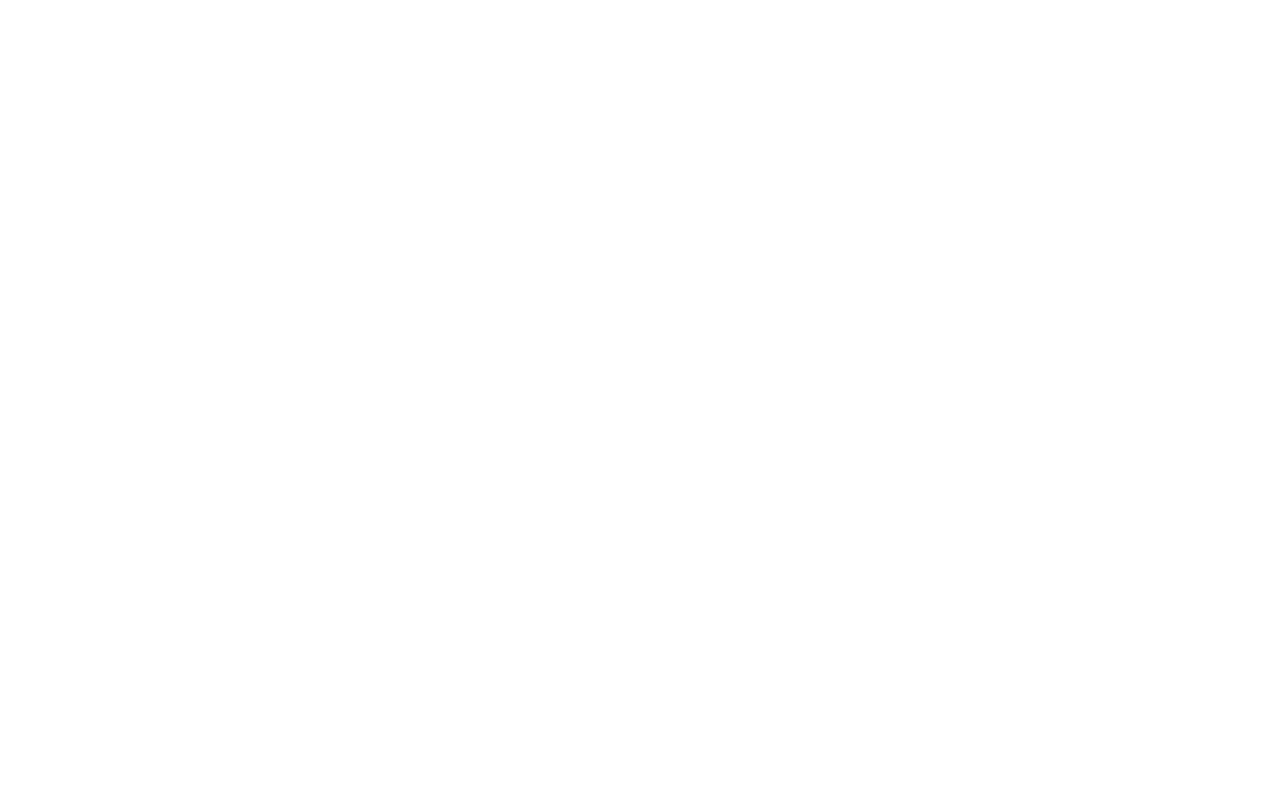
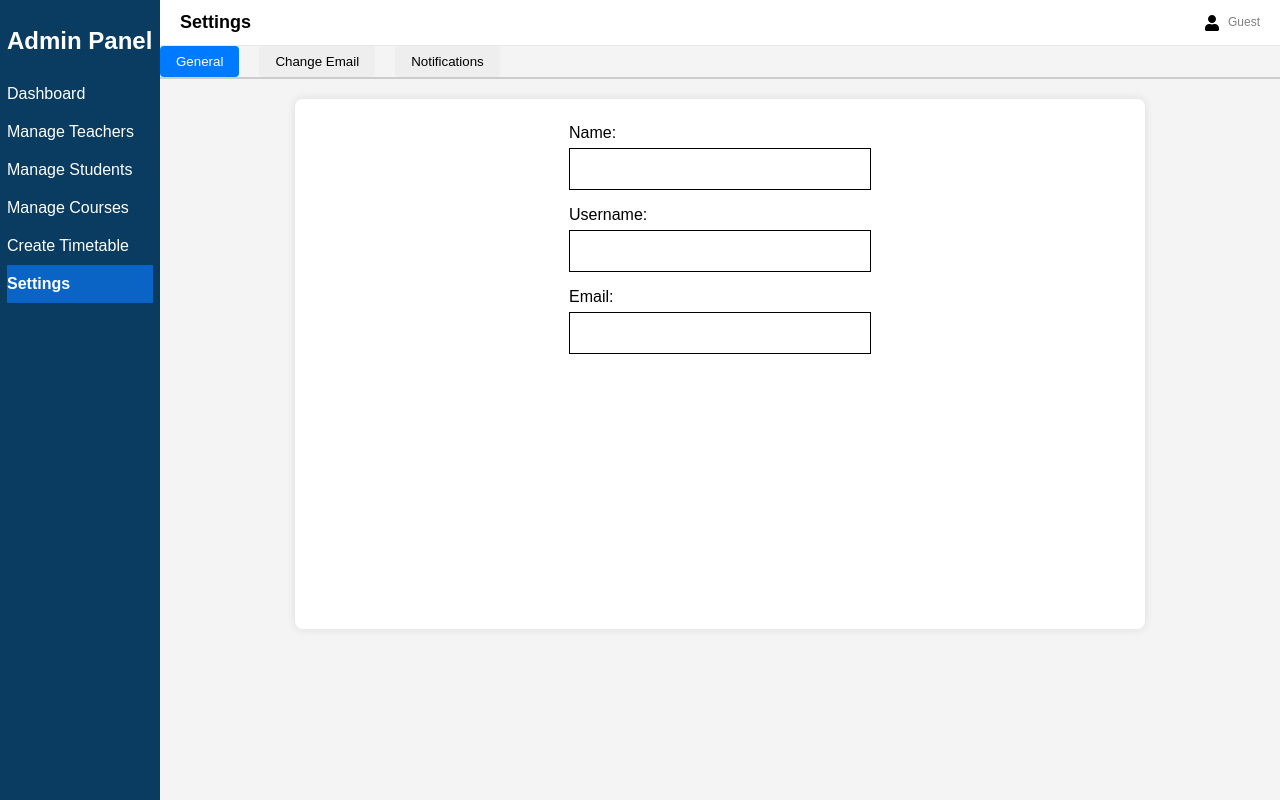
Before and after one commit to ChandrikaLinkEZ/Smart_Class_Crew, a React (Create React App) app in the folder timetablescheduler/: page /settings in a window 1280 px wide. Before the commit this address had no page. Built offline with nearby package versions, Linux system fonts and the light colour scheme.

Commit message:
Settings page addition

```diff
--- /dev/null
+++ b/timetablescheduler/src/Admin/SettingsPage.css
@@ -0,0 +1,331 @@
+/* SettingsPage.css */
+
+.settings-page {
+  display: flex;
+  height: 100vh;
+  font-family: 'Segoe UI', Tahoma, Geneva, Verdana, sans-serif;
+}
+
+/* Main Content */
+.settings-content {
+  flex: 1;
+  background-color: #f4f4f4;
+}
+
+.tabs {
+  display: flex;
+  gap: 10px;
+  margin-bottom: 20px;
+}
+
+.tabs button {
+  background-color: #ddd;
+  border: none;
+  padding: 10px 20px;
+  cursor: pointer;
+  border-radius: 5px;
+  font-weight: 500;
+  transition: background-color 0.2s;
+}
+
+.tabs button.active {
+  background-color: #3498db;
+  color: white;
+}
+
+.tabs button:hover:not(.active) {
+  background-color: #bbb;
+}
+
+.form-section {
+  background: white;
+  padding: 25px;
+  border-radius: 8px;
+  box-shadow: 0 0 10px rgba(0, 0, 0, 0.1);
+  display: flex;
+  justify-content: center;
+  max-width: 800px;
+  margin: auto;
+  height: 60%;
+  min-height: 400px;
+}
+
+.tab-content label {
+  display: block;
+  margin-bottom: 15px;
+  font-weight: 500;
+}
+
+.tab-content input,
+.tab-content textarea {
+  width: 100%;
+  padding: 10px;
+  margin-top: 5px;
+  border: 1px solid #ccc;
+  border-radius: 4px;
+  font-size: 14px;
+  resize: vertical;
+}
+
+
+/* Layout */
+.manage-container {
+   display: flex;
+   height: 100vh;
+   background: #f5f7fa;
+}
+
+.tabs {
+   display: flex;
+   border-bottom: 2px solid #ccc;
+}
+
+.tab {
+   padding: 10px 20px;
+   cursor: pointer;
+   border: none;
+   outline: none;
+   background: none;
+   font-size: 16px;
+   border-bottom: 3px solid transparent;
+   transition: all 0.3s ease;
+}
+
+.tab:hover {
+   background: #f5f5f5;
+}
+
+.tab.active-tab {
+   border-bottom: 3px solid #007bff;
+   font-weight: bold;
+   color: #007bff;
+}
+
+/* Main course area */
+.course {
+   flex: 1;
+   padding: 20px;
+}
+
+/* Table */
+.courses-table {
+   width: 100%;
+   border-collapse: collapse;
+   margin-bottom: 20px;
+   background: white;
+   box-shadow: 0 2px 6px rgba(0, 0, 0, 0.1);
+}
+
+.courses-table th,
+.courses-table td {
+   border: 1px solid #e2e8f0;
+   padding: 10px;
+   text-align: left;
+   font-size: 14px;
+}
+
+.courses-table th {
+   background: #f1f5f9;
+   font-weight: 600;
+}
+
+.courses-table td {
+   background: #fff;
+}
+
+.courses-table tr:nth-child(even) td {
+   background: #f9fafb;
+}
+
+/* Buttons */
+.add-btn,
+.edit-btn,
+.delete-btn,
+.save-btn,
+.cancel-btn {
+   padding: 6px 12px;
+   border: none;
+   border-radius: 6px;
+   cursor: pointer;
+   font-size: 14px;
+}
+
+.add-btn {
+   background-color: #004d73;
+   color: white;
+   padding: 10px 20px;
+   border-radius: 8px;
+   display: block;
+   margin-top: 10px;
+   margin-left: 10px;
+   transition: background-color 0.3s;
+}
+
+.add-btn:hover:enabled {
+   background-color: #003d59;
+}
+
+.add-btn:disabled,
+.add-btn.disabled-btn {
+   background-color: #c9c9c9;
+   cursor: not-allowed;
+}
+
+.edit-btn,
+.delete-btn {
+   padding: 6px 10px;
+   margin-right: 5px;
+   border-radius: 4px;
+}
+
+.edit-btn {
+   background: #007bff;
+   color: white;
+}
+
+.delete-btn {
+   background: #d9534f;
+   color: white;
+}
+
+.pagination {
+   margin-top: 15px;
+   display: flex;
+   justify-content: center;
+   align-items: center;
+   gap: 10px;
+}
+
+.pagination button {
+   padding: 6px 12px;
+   border: none;
+   background-color: #007bff;
+   color: white;
+   border-radius: 5px;
+   cursor: pointer;
+}
+
+.pagination button:disabled {
+   background-color: #ccc;
+   cursor: not-allowed;
+}
+
+/* Modal */
+
+.small-modal {
+   width: 350px;
+   text-align: center;
+}
+
+.modal-overlay {
+   position: fixed;
+   top: 0;
+   left: 0;
+   width: 100%;
+   height: 100%;
+   background: rgba(0, 0, 0, 0.6);
+   display: flex;
+   justify-content: center;
+   align-items: center;
+   z-index: 999;
+}
+
+.modal-content {
+   background: #fff;
+   padding: 20px;
+   width: 500px;
+   max-height: 80vh;
+   overflow-y: auto;
+   border-radius: 8px;
+   box-shadow: 0 5px 15px rgba(0, 0, 0, 0.3);
+}
+
+.form-grid {
+   display: grid;
+   grid-template-columns: 1fr 1fr;
+   gap: 16px 20px;
+   margin-top: 10px;
+}
+
+.form-field label {
+   display: block;
+   font-weight: 600;
+   margin-bottom: 6px;
+   font-size: 14px;
+   color: #000;
+}
+
+.form-field input,
+.form-field select {
+   width: 100%;
+   padding: 8px 10px;
+   border-radius: 6px;
+   border: 1px solid #ccc;
+   font-size: 0.95rem;
+   box-sizing: border-box;
+}
+
+.save-btn {
+   background: green;
+   color: white;
+   border-radius: 5px;
+}
+
+.cancel-btn {
+   background: red;
+   color: white;
+   border-radius: 5px;
+}
+
+.settings-page {
+  display: flex;
+  font-family: Arial, sans-serif;
+}
+
+.settings-content {
+  flex-grow: 1;
+}
+
+.tabs {
+  margin-bottom: 20px;
+}
+
+.tabs button {
+  margin-right: 10px;
+  padding: 8px 16px;
+  border: none;
+  background-color: #eee;
+  cursor: pointer;
+  border-radius: 4px;
+}
+
+.tabs button.active {
+  background-color: #007bff;
+  color: white;
+}
+
+.tab-content {
+  max-width: 500px;
+}
+
+.input-group {
+  display: flex;
+  flex-direction: column;
+  margin-bottom: 16px;
+}
+
+.input-group label {
+  font-weight: 500;
+  margin-bottom: 6px;
+}
+
+.input-group input,
+.input-group textarea {
+  width: 300px;
+  padding: 8px;
+  font-size: 14px;
+}
+
+.input-group input[type="checkbox"] {
+  width: auto;
+}
--- /dev/null
+++ b/timetablescheduler/src/Admin/SettingsPage.js
@@ -0,0 +1,136 @@
+import React, { useState, useEffect } from "react";
+import "./SettingsPage.css";
+import SideBar from "../Refs/SideBar";
+import { Navigate, useNavigate } from "react-router-dom";
+import Navbar from "../Refs/Navbar";
+
+const initialFormState = {
+   email: { email: "" },
+   notifications: { email: false }
+};
+
+const SettingsPage = () => {
+   const navigate = useNavigate();
+   const [activeTab, setActiveTab] = useState("general");
+   const [formData, setFormData] = useState(initialFormState);
+   const [currentEmail, setCurrentEmail] = useState('');
+   const [user, setUser] = useState({ name: "", username: "", email: "" });
+
+   const handleLogout = () => {
+      navigate("/");
+   };
+
+   useEffect(() => {
+      const storedUser = localStorage.getItem("user");
+      if (storedUser) setUser(JSON.parse(storedUser));
+   }, []);
+
+   // Reset form data when tab changes
+   useEffect(() => {
+      setFormData(initialFormState);
+   }, [activeTab]);
+
+   const handleChange = (tab, field, value) => {
+      setFormData((prev) => ({
+         ...prev,
+         [tab]: {
+            ...prev[tab],
+            [field]: value
+         }
+      }));
+   };
+
+   const renderContent = () => {
+      switch (activeTab) {
+         case "general":
+            return (
+               <div className="tab-content">
+                  <div className="input-group">
+                     <label>Name:</label>
+                     <div style={{ width: 300, border: '1px solid black', height: 40 }}>
+                        <text >{user.name}</text>
+                     </div>
+                  </div>
+                  <div className="input-group">
+                     <label>Username:</label>
+                     <div style={{ width: 300, border: '1px solid black', height: 40 }}>
+                        <text>{user.username}</text>
+                     </div>
+                  </div>
+                  <div className="input-group">
+                     <label>Email:</label>
+                     <div style={{ width: 300, border: '1px solid black', height: 40 }}>
+                        <text>{user.email}</text>
+                     </div>
+                  </div>
+               </div>
+            );
+
+         case "email":
+            return (
+               <div className="tab-content">
+                  <div className="input-group">
+                     <label>Current Email:</label>
+                     <input
+                        type="email"
+                        value={currentEmail}
+                        disabled={currentEmail}
+                        style={{ background: '#f6f5f5ff' }}
+                     />
+                  </div>
+                  <div className="input-group">
+                     <label>Change Email:</label>
+                     <input
+                        type="email"
+                        value={formData.email.email}
+                        onChange={(e) => handleChange("email", "email", e.target.value)}
+                     />
+                  </div>
+
+               </div>
+            );
+
+
+
+         case "notifications":
+            return (
+               <div className="tab-content">
+                  <div className="input-group">
+                     <label>Email Notifications:</label>
+                     <input
+                        type="checkbox"
+                        checked={formData.notifications.email}
+                        onChange={(e) => handleChange("notifications", "email", e.target.checked)}
+                     />
+                  </div>
+
+               </div>
+            );
+
+         default:
+            return null;
+      }
+   };
+
+   return (
+      <div className="settings-page">
+         <SideBar />
+
+         <main className="settings-content">
+            <Navbar title="Settings" user={user} onLogout={handleLogout} />
+
+            <div className="tabs">
+               <button onClick={() => setActiveTab("general")} className={activeTab === "general" ? "active" : ""}>General</button>
+               <button onClick={() => setActiveTab("email")} className={activeTab === "email" ? "active" : ""}>Change Email</button>
+               <button onClick={() => setActiveTab("notifications")} className={activeTab === "notifications" ? "active" : ""}>Notifications</button>
+            </div>
+
+            <div className="form-section">
+               {renderContent()}
+            </div>
+         </main>
+      </div>
+   );
+};
+
+export default SettingsPage;
--- a/timetablescheduler/src/App.js
+++ b/timetablescheduler/src/App.js
@@ -6,6 +6,7 @@
 import ManageStudents from './Admin/ManageStudents';
 import ManageCourse from './Admin/ManageCourse';
 import GenerateTimetable from './Admin/GenerateTimetable';
+import SettingsPage from './Admin/SettingsPage';
 
 function App() {
 
@@ -19,6 +20,7 @@
           <Route path="/students" element={<ManageStudents />} />
           <Route path="/courses" element={<ManageCourse />} />
           <Route path="/timetables" element={<GenerateTimetable />} />
+          <Route path="/settings" element={<SettingsPage />} />
         </Routes>
       </Router>
     </div>
```
